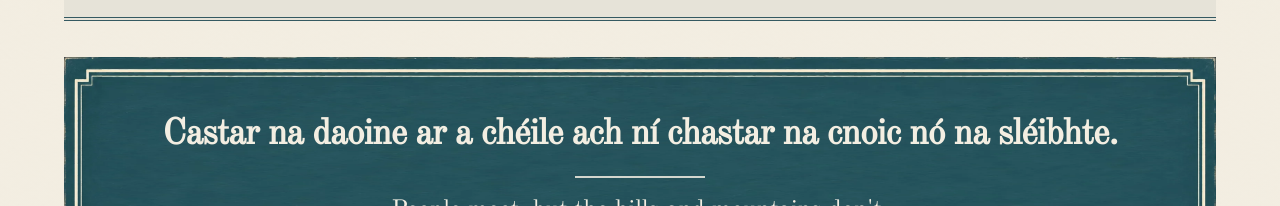
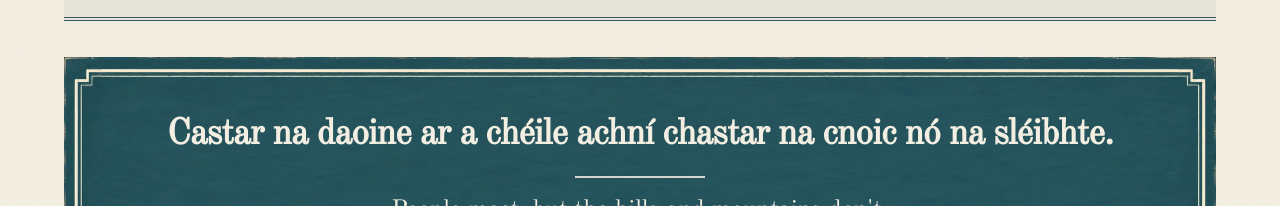
Before and after one commit to LauraCassPS/joe-mchugh, a website: page about/index.html in a window 1280 px wide. Shown: the part 4201-4407 px from the top of the page. Drawn offline with Linux system fonts and the light colour scheme.

Commit message:
Join achni in About page proverb

```diff
--- a/about/index.html
+++ b/about/index.html
@@ -124,7 +124,7 @@
           <p>Looking back, listening, bringing people together and encouraging different voices have been part of my life for a long time. Coaching has given me another way to <span class="keep-ending">do that.</span></p>
         </div>
         <aside id="meeting-proverb" class="about-proverb" aria-label="Irish proverb">
-          <p lang="ga">Castar na daoine ar a chéile ach ní chastar na cnoic nó na sléibhte.</p>
+          <p lang="ga">Castar na daoine ar a chéile achní chastar na cnoic nó na sléibhte.</p>
           <p class="proverb-translation">People meet, but the hills and mountains don't.</p>
         </aside>
       </section>
```
